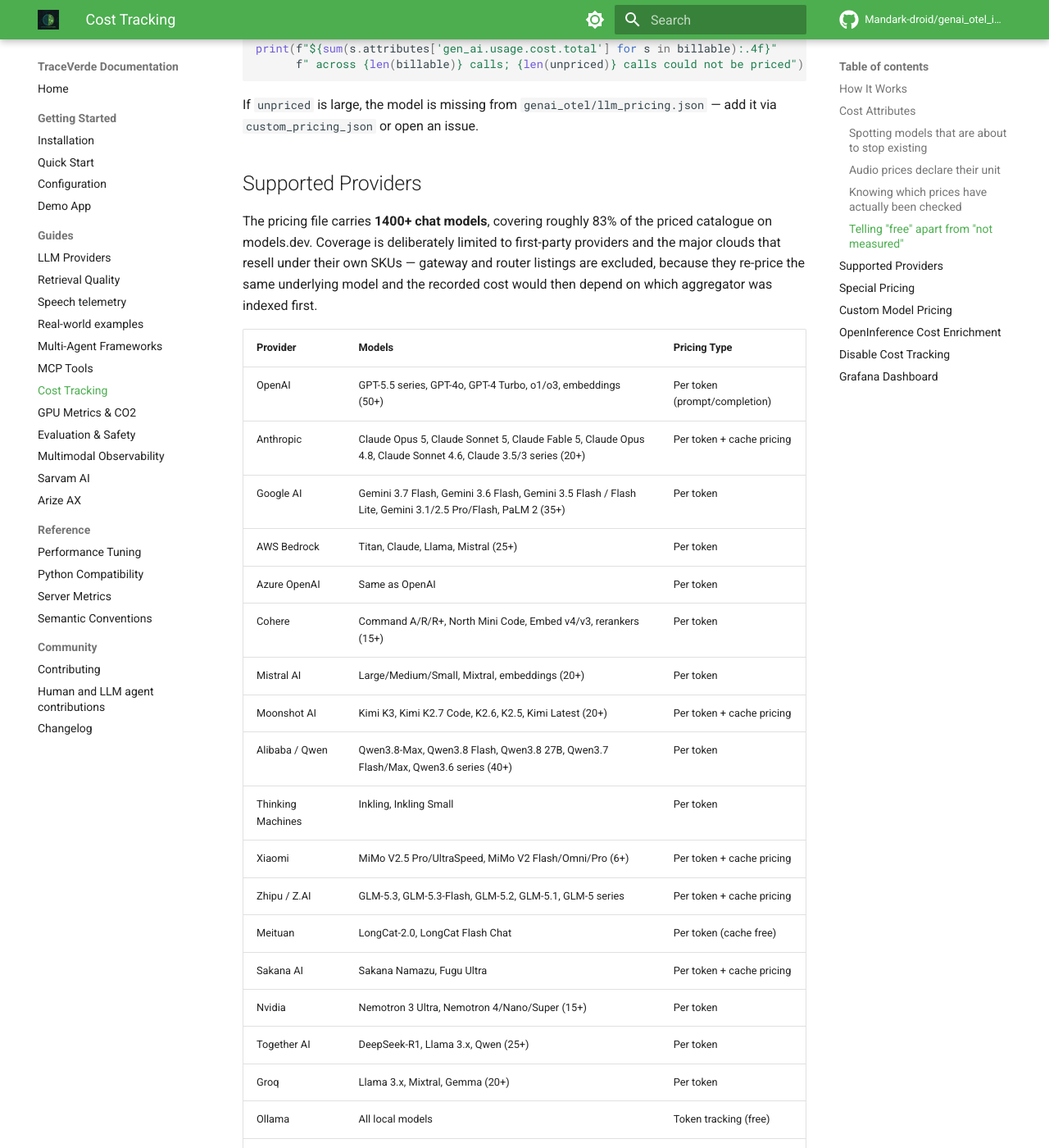
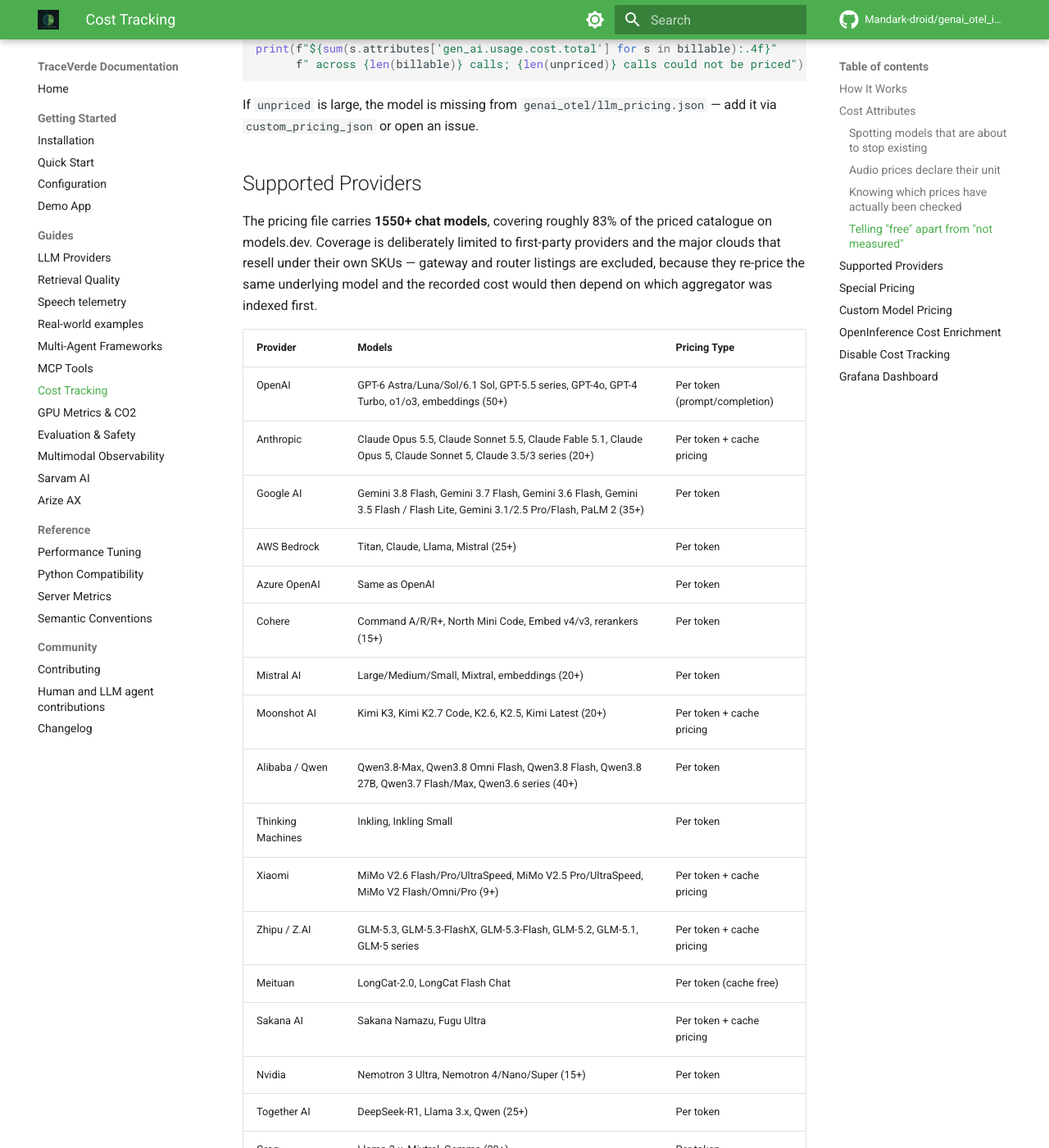
Before and after one commit to Mandark-droid/genai_otel_instrument, an MkDocs documentation site: the page built from docs/guides/cost-tracking.md, in a window 1280 px wide and 1400 px high, scrolled down 3058 px. Shown: the whole window at 82% size. Built offline with MkDocs 1.6.1 and Material for MkDocs 9.7.7, drawn with Linux system fonts in a browser that asks for light colours; comment, search, counter and statistics services are not loaded.

Commit message:
feat: add September 2026 model pricing sweep

```diff
--- a/docs/guides/cost-tracking.md
+++ b/docs/guides/cost-tracking.md
@@ -132,7 +132,7 @@ add it via `custom_pricing_json` or open an issue.
 
 ## Supported Providers
 
-The pricing file carries **1400+ chat models**, covering roughly 83% of the
+The pricing file carries **1550+ chat models**, covering roughly 83% of the
 priced catalogue on models.dev. Coverage is deliberately limited to first-party
 providers and the major clouds that resell under their own SKUs — gateway and
 router listings are excluded, because they re-price the same underlying model
@@ -140,18 +140,18 @@ and the recorded cost would then depend on which aggregator was indexed first.
 
 | Provider | Models | Pricing Type |
 |----------|--------|--------------|
-| OpenAI | GPT-5.5 series, GPT-4o, GPT-4 Turbo, o1/o3, embeddings (50+) | Per token (prompt/completion) |
-| Anthropic | Claude Opus 5, Claude Sonnet 5, Claude Fable 5, Claude Opus 4.8, Claude Sonnet 4.6, Claude 3.5/3 series (20+) | Per token + cache pricing |
-| Google AI | Gemini 3.7 Flash, Gemini 3.6 Flash, Gemini 3.5 Flash / Flash Lite, Gemini 3.1/2.5 Pro/Flash, PaLM 2 (35+) | Per token |
+| OpenAI | GPT-6 Astra/Luna/Sol/6.1 Sol, GPT-5.5 series, GPT-4o, GPT-4 Turbo, o1/o3, embeddings (50+) | Per token (prompt/completion) |
+| Anthropic | Claude Opus 5.5, Claude Sonnet 5.5, Claude Fable 5.1, Claude Opus 5, Claude Sonnet 5, Claude 3.5/3 series (20+) | Per token + cache pricing |
+| Google AI | Gemini 3.8 Flash, Gemini 3.7 Flash, Gemini 3.6 Flash, Gemini 3.5 Flash / Flash Lite, Gemini 3.1/2.5 Pro/Flash, PaLM 2 (35+) | Per token |
 | AWS Bedrock | Titan, Claude, Llama, Mistral (25+) | Per token |
 | Azure OpenAI | Same as OpenAI | Per token |
 | Cohere | Command A/R/R+, North Mini Code, Embed v4/v3, rerankers (15+) | Per token |
 | Mistral AI | Large/Medium/Small, Mixtral, embeddings (20+) | Per token |
 | Moonshot AI | Kimi K3, Kimi K2.7 Code, K2.6, K2.5, Kimi Latest (20+) | Per token + cache pricing |
-| Alibaba / Qwen | Qwen3.8-Max, Qwen3.8 Flash, Qwen3.8 27B, Qwen3.7 Flash/Max, Qwen3.6 series (40+) | Per token |
+| Alibaba / Qwen | Qwen3.8-Max, Qwen3.8 Omni Flash, Qwen3.8 Flash, Qwen3.8 27B, Qwen3.7 Flash/Max, Qwen3.6 series (40+) | Per token |
 | Thinking Machines | Inkling, Inkling Small | Per token |
-| Xiaomi | MiMo V2.5 Pro/UltraSpeed, MiMo V2 Flash/Omni/Pro (6+) | Per token + cache pricing |
-| Zhipu / Z.AI | GLM-5.3, GLM-5.3-Flash, GLM-5.2, GLM-5.1, GLM-5 series | Per token + cache pricing |
+| Xiaomi | MiMo V2.6 Flash/Pro/UltraSpeed, MiMo V2.5 Pro/UltraSpeed, MiMo V2 Flash/Omni/Pro (9+) | Per token + cache pricing |
+| Zhipu / Z.AI | GLM-5.3, GLM-5.3-FlashX, GLM-5.3-Flash, GLM-5.2, GLM-5.1, GLM-5 series | Per token + cache pricing |
 | Meituan | LongCat-2.0, LongCat Flash Chat | Per token (cache free) |
 | Sakana AI | Sakana Namazu, Fugu Ultra | Per token + cache pricing |
 | Nvidia | Nemotron 3 Ultra, Nemotron 4/Nano/Super (15+) | Per token |
```
Also changed, not shown: CHANGELOG.md (+71 -0 lines), 2 other files.
